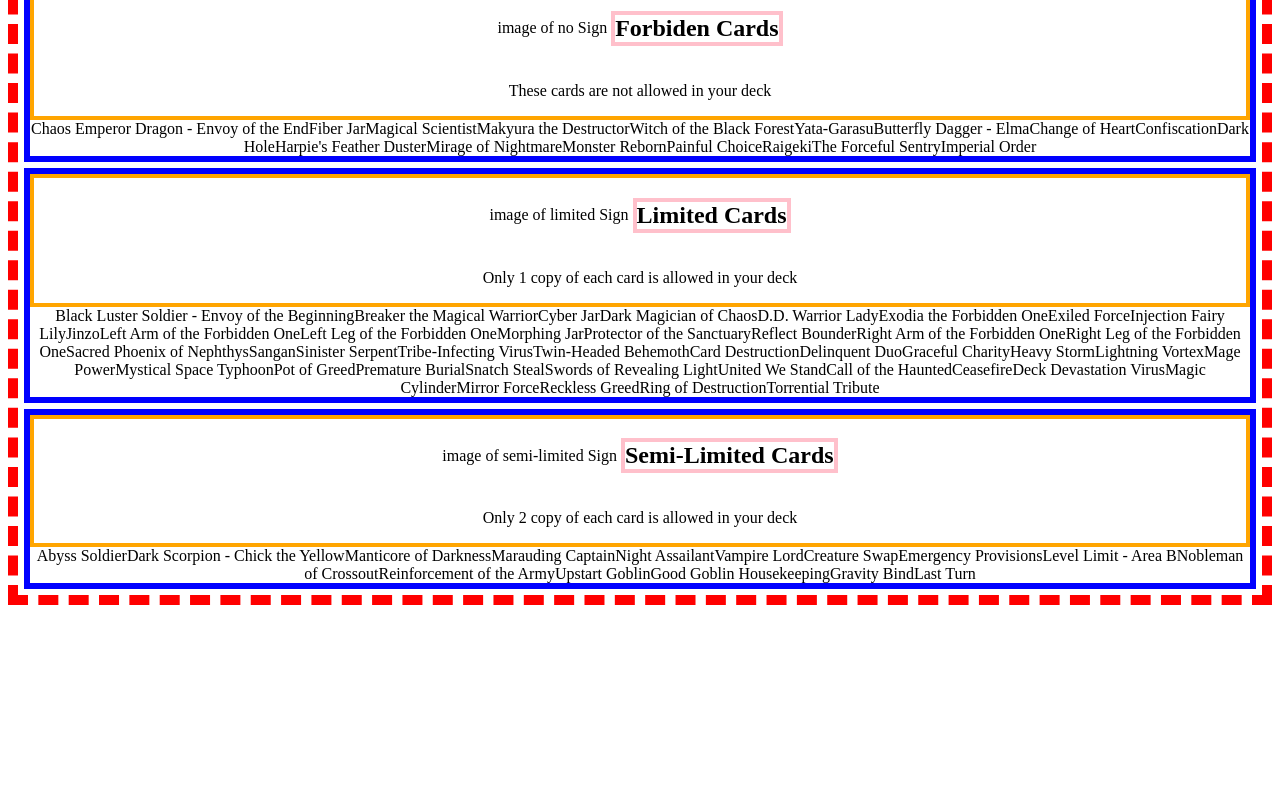
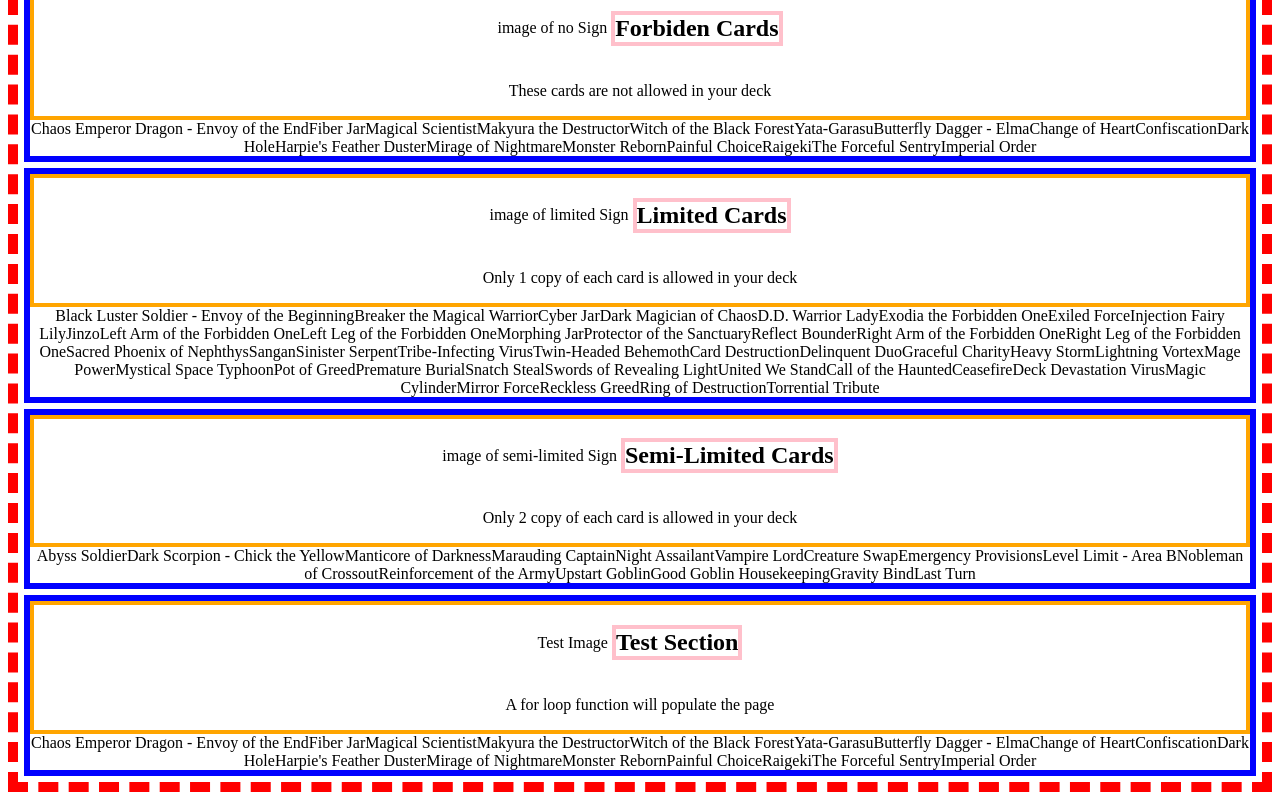
Before and after one commit to Jasonrosasramirez/WelcomeDuelists, a React (Create React App) app: page /BanListPage in a window 1280 px wide. Shown: the part 255-1055 px from the top of the page. Before the commit the page ends 868 px from the top, so only its background shows below. Built offline with nearby package versions, Linux system fonts and the light colour scheme.

Commit message:
starting work on the API search function

```diff
--- a/src/pages/BanListPage.js
+++ b/src/pages/BanListPage.js
@@ -4,7 +4,7 @@
 import './BanListPage.css';
 
 //import DB Files
-import BanListNames_Array from '../DBGenerationFiles/BanList';
+import BanListNames_Array from '../DBGenerationFiles/BanListNames_Array';
 
 
 function TierListPage () {
@@ -15,22 +15,23 @@
 
             <br></br>
 
-        {/*Forbidden*/}
+
             <div className='banListGallery'>
+                {/*Forbidden*/}
                 <div className='banListCategory'>
                     <div className='banListCategory_Header'>
                         <div className='banListCategory_Descr'>
                             <p>image of no Sign</p>
                             <h2>Forbiden Cards</h2>
                         </div>
+
                         <p>These cards are not allowed in your deck</p>
                     </div>
 
                     {BanListNames_Array[0]}
                 </div>
 
-
-        {/*Limited*/}
+                {/*Limited*/}
                 <div className='banListCategory'>
                     <div className='banListCategory_Header'>
                         <div className='banListCategory_Descr'>
@@ -45,7 +46,7 @@
                 </div>
 
 
-        {/*Semi-Limited*/}
+                {/*Semi-Limited*/}
                 <div className='banListCategory'>
                     <div className='banListCategory_Header'>
                         <div className='banListCategory_Descr'>
@@ -59,12 +60,45 @@
                     {BanListNames_Array[2]}
                 </div>
 
-            </div>
 
-        </div>
+                {/*Practice Section*/}
+
+
+                <div className='banListCategory'>
+                    <div className='banListCategory_Header'>
+                        <div className='banListCategory_Descr'>
+                            <p>Test Image</p>
+                            <h2>Test Section</h2>
+                        </div>
+
+                        <p>A for loop function will populate the page</p>
+                    </div>
+
+
+                    {BanListNames_Array[0]}
+                </div>
+
+
+                {/*Delete Practice section when Done*/}
+
+
+
+            </div> {/*end of the banListGallery div*/}
+
+        </div> // end of the display div
 
     )
 
 }
 
-export default TierListPage;
+
+function nameFetchFunction (arrayInput) {
+    console.log('The length of your array', arrayInput.name);
+    console.log(arrayInput.length);
+}
+
+nameFetchFunction(BanListNames_Array);
+
+
+
+export default TierListPage; // exports to App.js
```
Also changed, not shown: src/DBGenerationFiles/DBSearching.js (added, +13 -0 lines), src/DBGenerationFiles/BanListNames_Array.js (renamed from src/DBGenerationFiles/BanList.js).
